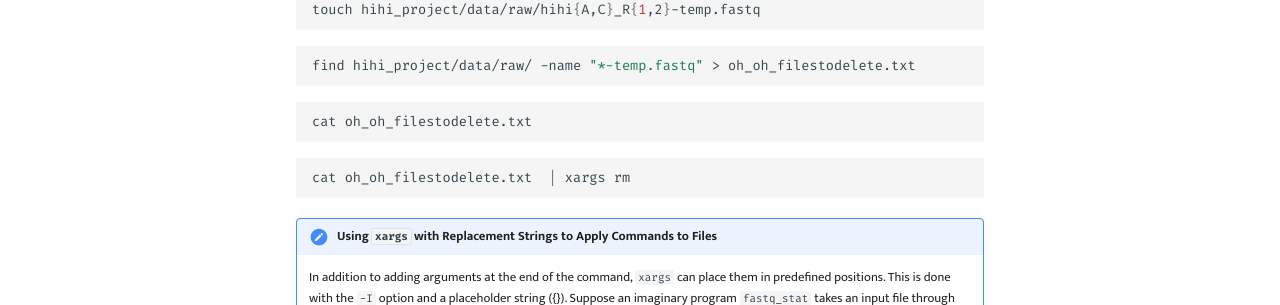
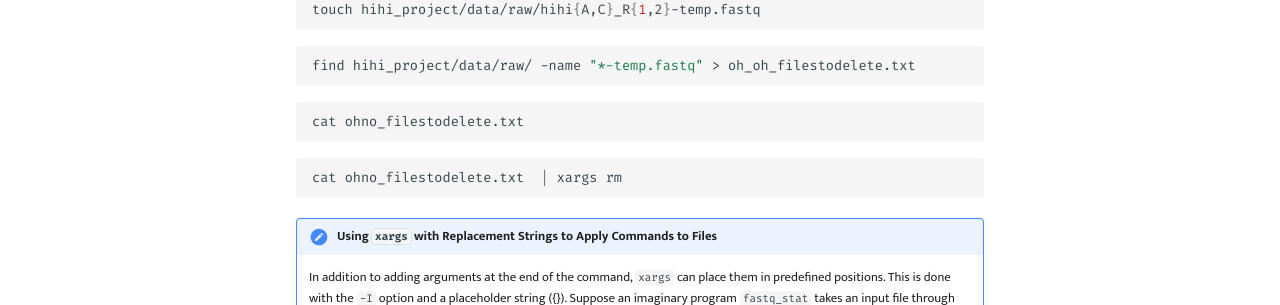
Before and after one commit to GenomicsAotearoa/shell-for-bioinformatics, an MkDocs documentation site: the page built from docs/6_automate_fileprocessing_find_xargs.md, in a window 1280 px wide and 900 px high, scrolled down 2736 px. Shown: the part 448-753 px from the top of the window. Built offline with MkDocs 1.6.1 and Material for MkDocs 9.7.7, drawn with Linux system fonts in a browser that asks for light colours; comment, search, counter and statistics services are not loaded.

Commit message:
minor modfication on find and xargs section

````diff
--- a/docs/6_automate_fileprocessing_find_xargs.md
+++ b/docs/6_automate_fileprocessing_find_xargs.md
@@ -164,10 +164,10 @@ touch hihi_project/data/raw/hihi{A,C}_R{1,2}-temp.fastq
 find hihi_project/data/raw/ -name "*-temp.fastq" > oh_oh_filestodelete.txt
 ```
 ```bash
-cat oh_oh_filestodelete.txt
+cat ohno_filestodelete.txt
 ```
 ```bash
-cat oh_oh_filestodelete.txt  | xargs rm
+cat ohno_filestodelete.txt  | xargs rm
 ```
 
 !!! note "Using `xargs` with Replacement Strings to Apply Commands to Files"
````
